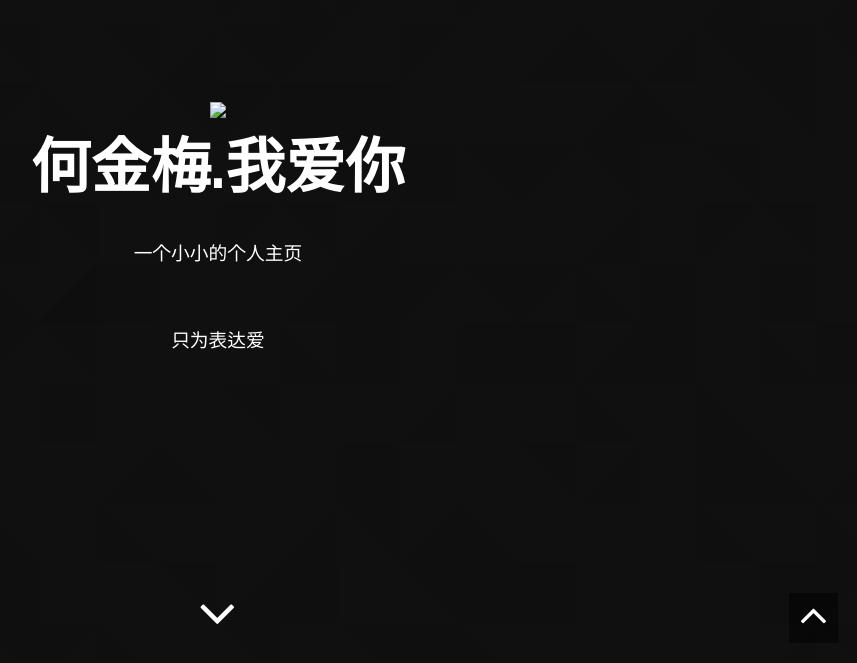
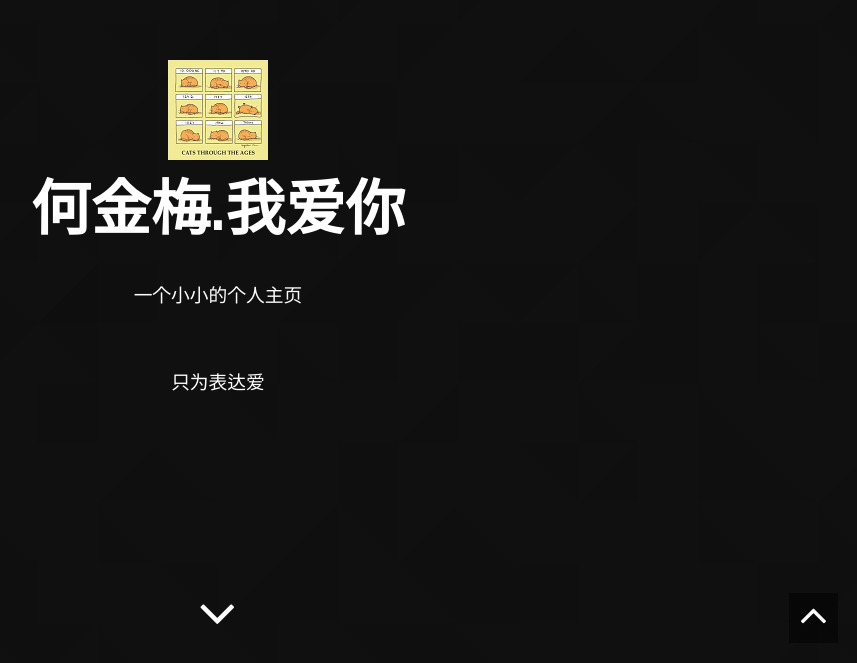
Before and after one commit to h87457/h87457.github.io, a plain HTML site: page index.html in a window 1280 px wide. Shown: the part 137-800 px from the top of the page, without its empty margins (422-1279 px from the left). Drawn offline with Linux system fonts and the light colour scheme; files whose address does not match are found by name.

Commit message:
Update index.html

```diff
--- a/index.html
+++ b/index.html
@@ -39,7 +39,7 @@
         <div class="ab-wrap">
         <div class="ab-center">
           <div class="wowload fadeInDown">
-          <img src="images/logo.png" class="wowload rotateIn">
+          <img src="image/logo.png" class="wowload rotateIn">
           <h1 class="title">何金梅.我爱你</h1>
           <p>一个小小的个人主页</p>
           <p>只为表达爱</p>
```
